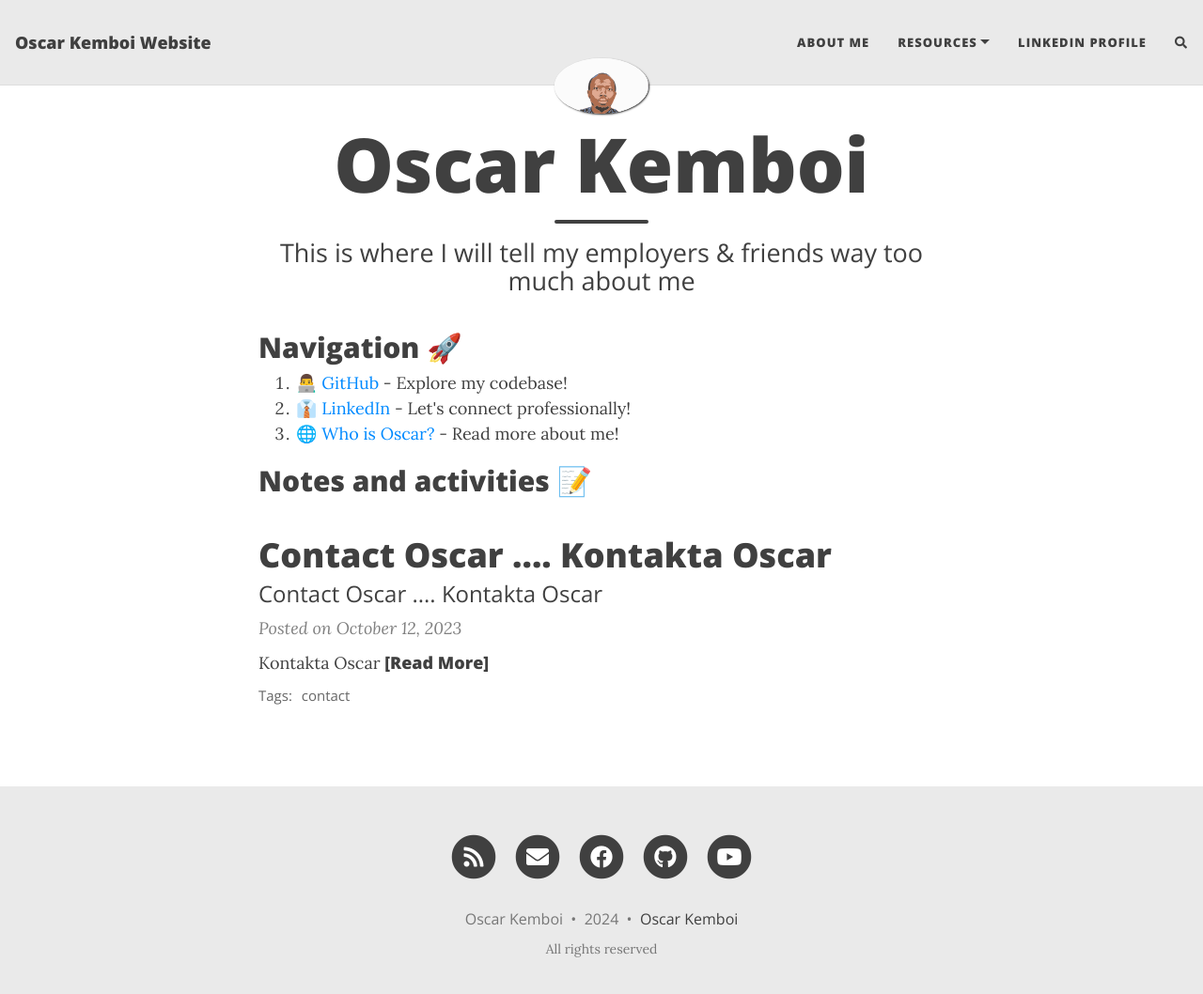
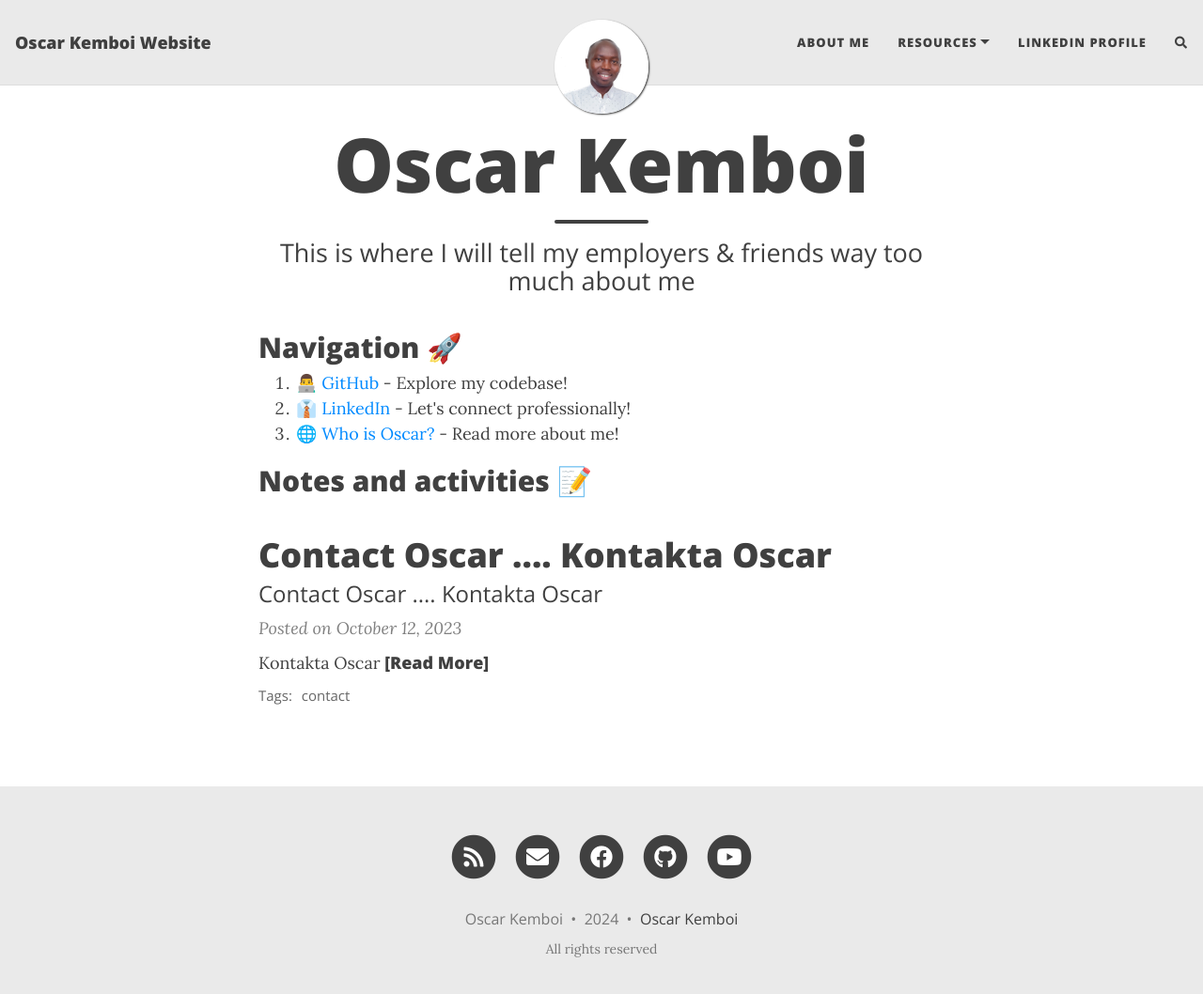
Before and after one commit to chito365/2023, a Jekyll site: the page built from index.html, in a window 1280 px wide and 1071 px high. Shown: the top 1058 px of the window at 94% size. Built offline with Jekyll 4.4.1, drawn with Linux system fonts in a browser that asks for light colours; nearby versions of some CDN libraries; the list of posts is cut into pages by our own code; comment, search, counter and statistics services are not loaded.

Commit message:
Update _config.yml

```diff
--- a/_config.yml
+++ b/_config.yml
@@ -24,7 +24,7 @@ navbar-links:
 
 # Image to show in the navigation bar - works best with a square image
 # Remove this parameter if you don't want an image in the navbar
-avatar: "/assets/img/avatar.svg"
+avatar: "/assets/img/ok.jpg"
 
 # By default, the image is cut into a circle. You can disable this behaviour by setting 'round-avatar: false'
 round-avatar: true
```
